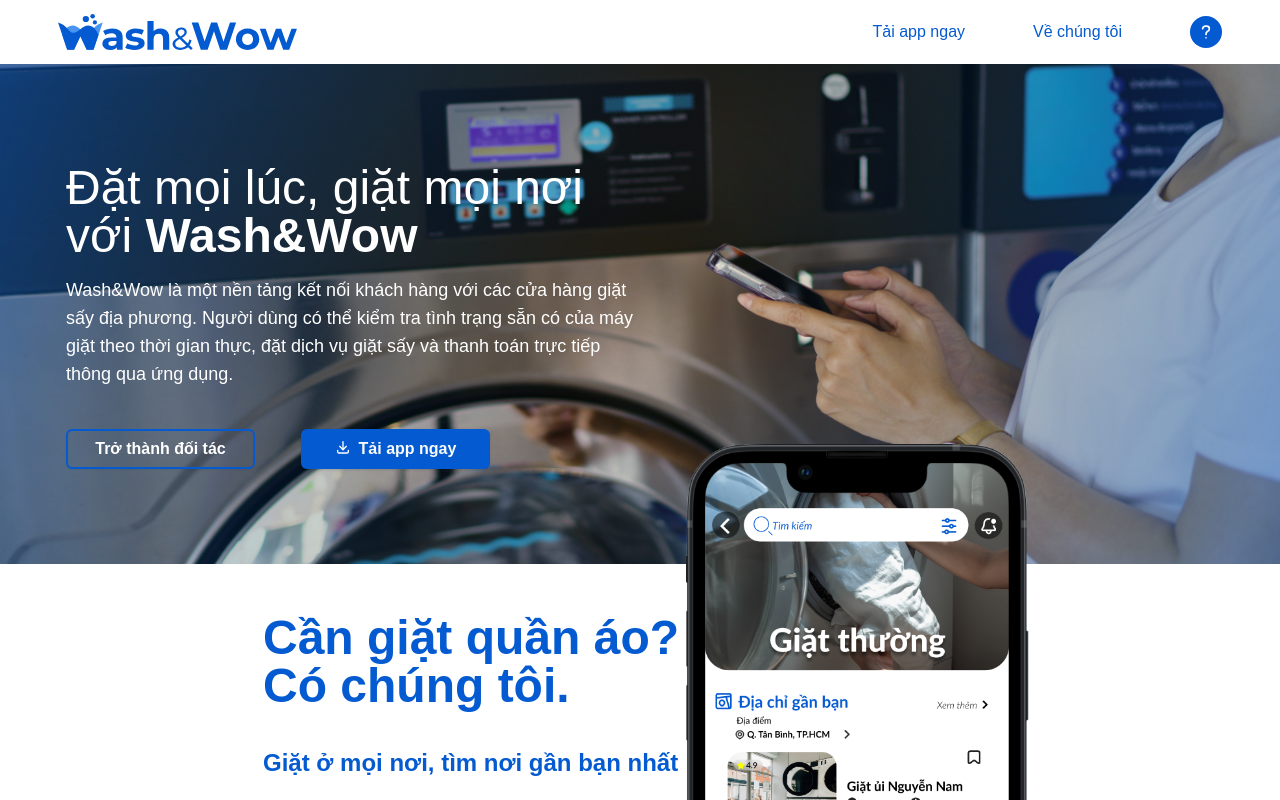
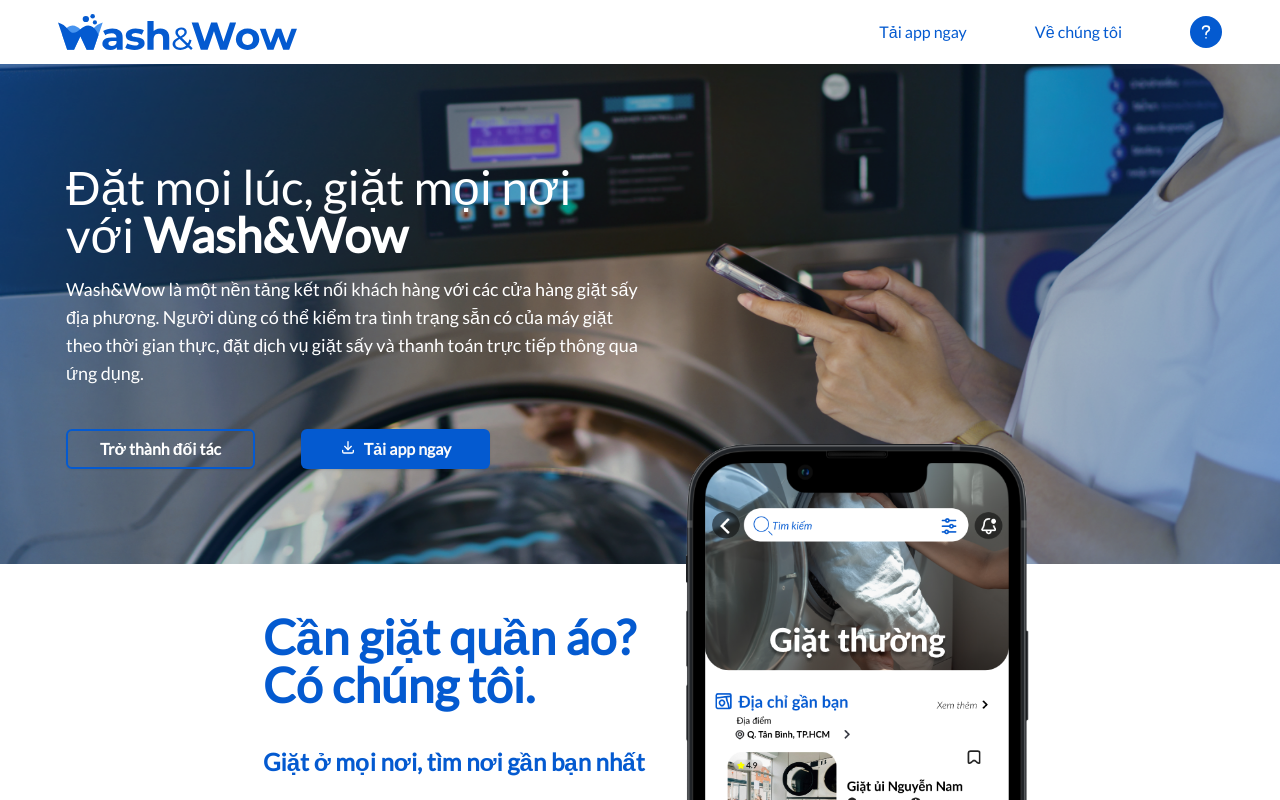
Before and after one commit to Helixu38/Wash-Wow-Landing-Page, a Next.js app: page / in a window 1280 px wide. Shown: the top 800 px of the page. Built offline with nearby package versions, Linux system fonts and the light colour scheme.

Commit message:
feat(font): change font

```diff
--- a/app/globals.css
+++ b/app/globals.css
@@ -3,7 +3,7 @@
 @tailwind utilities;
 
 body {
-  font-family: Arial, Helvetica, sans-serif;
+  font-family: var(--font-lato-sans);
 }
 
 @layer utilities {
--- a/app/layout.tsx
+++ b/app/layout.tsx
@@ -1,18 +1,19 @@
 import type { Metadata } from "next";
-import { Lato } from "next/font/google";
+import localFont from "next/font/local";
 import "./globals.css";
 import Navbar from "@/components/navigation/navbar";
 import Footer from "@/components/ui/footer";
 
-const lato = Lato({
-  subsets: ["latin"],
-  weight: ["400", "700"], // Normal and bold weights
-  variable: "--font-lato", // Optional variable name for custom usage
+const lato = localFont({
+  src: "./fonts/lato-regular.woff",
+  variable: "--font-lato-sans",
+  weight: "400",
 });
 
 export const metadata: Metadata = {
-  title: "Create Next App",
-  description: "Generated by create next app",
+  title: "Wash Wow",
+  description:
+    "Transform your laundry day with Wash-Wow, the ultimate laundry service app!",
 };
 
 export default function RootLayout({
@@ -24,6 +25,7 @@
     <html lang="en">
       <head>
         <title>Wash Wow</title>
+        <link rel="icon" href="/favicon.ico" sizes="any" />
       </head>
       <body className={`${lato.variable} antialiased`}>
         <Navbar />
```
Also changed, not shown: app/fonts/lato-regular.woff (added).
